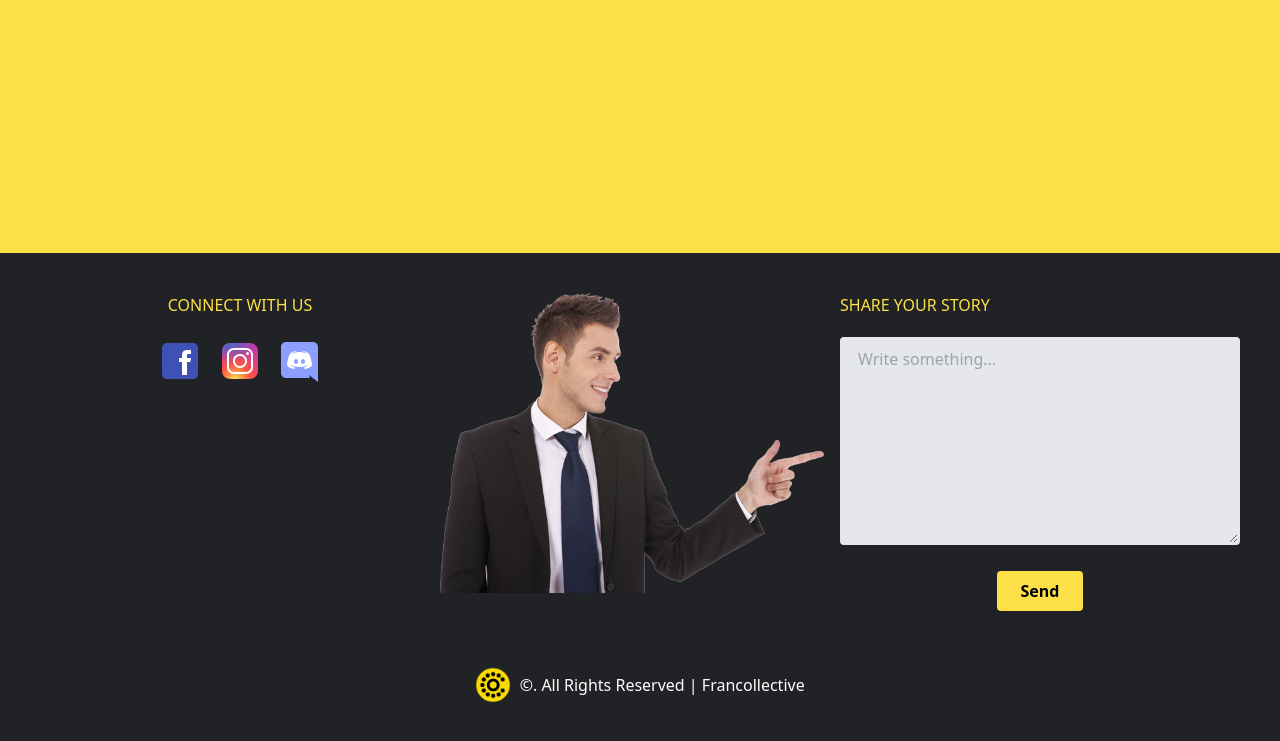
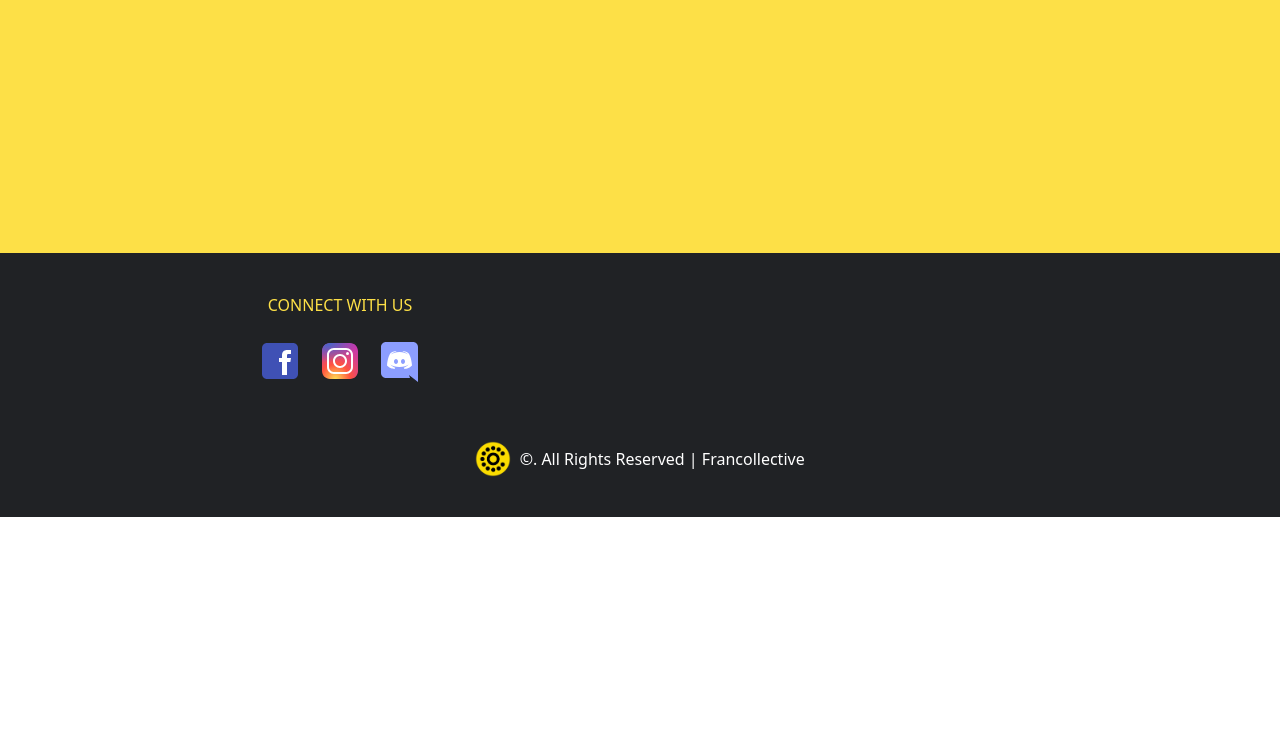
Before and after one commit to Kerubi-5/francollectives_repository, a website: page src/index.html in a window 1280 px wide. Shown: the part 2147-2888 px from the top of the page. After the commit the page ends 2664 px from the top, so only its background shows below. Drawn offline with nearby package versions, Linux system fonts and the light colour scheme; files that its build step writes are made by us from their sources.

Commit message:
Footer, icons only

```diff
--- a/src/index.html
+++ b/src/index.html
@@ -120,7 +120,7 @@
     <!-- Footer -->
     <footer class="content-center dark:bg-darkContainer bg-white p-10 text-center">
 
-        <div class="grid grid-cols-3">
+        <div class="grid grid-cols-2">
             <div class="">
                 <h1 class="dark:text-yellow-300 font-medium uppercase">Connect With Us</h1>
                 <div class="mt-5">
@@ -169,12 +169,12 @@
             </div>
 
             <!-- Franco's image -->
-            <div>
+            <!-- <div>
                 <img class="pr-4" src="./assets/franco-alt.png" alt="Francollectives Logo">
-            </div>
+            </div> -->
 
             <!-- message box -->
-            <div class="">
+            <!-- <div class="">
                 <form class="w-full">
                     <h1 class="dark:text-yellow-300 font-medium mb-5 text-left uppercase">Share your story</h1>
                         <textarea class=" text-wrap bg-gray-200 border-2 rounded w-full h-52 py-2 px-4 type="text" placeholder="Write something..."></textarea>
@@ -183,7 +183,7 @@
                             Send
                         </button>
                 </form>
-            </div>
+            </div> -->
 
 
         </div>
```
